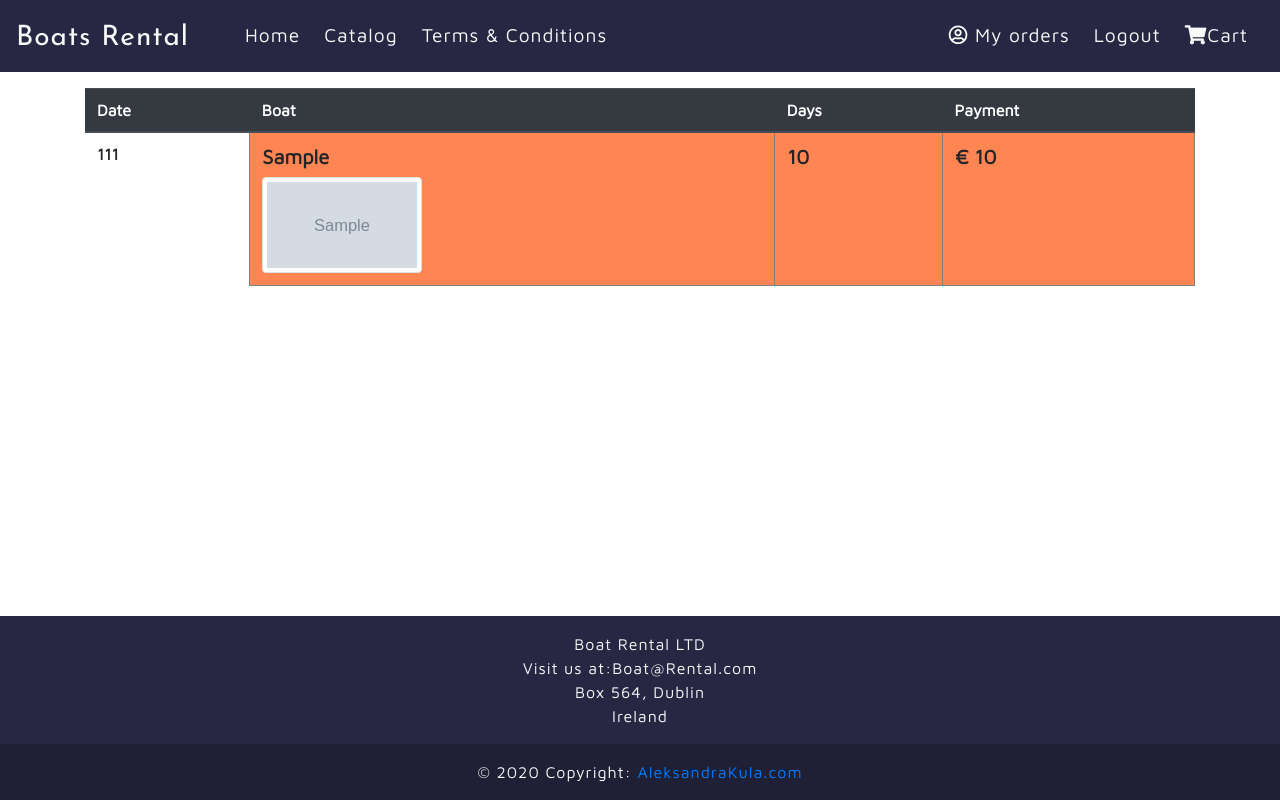
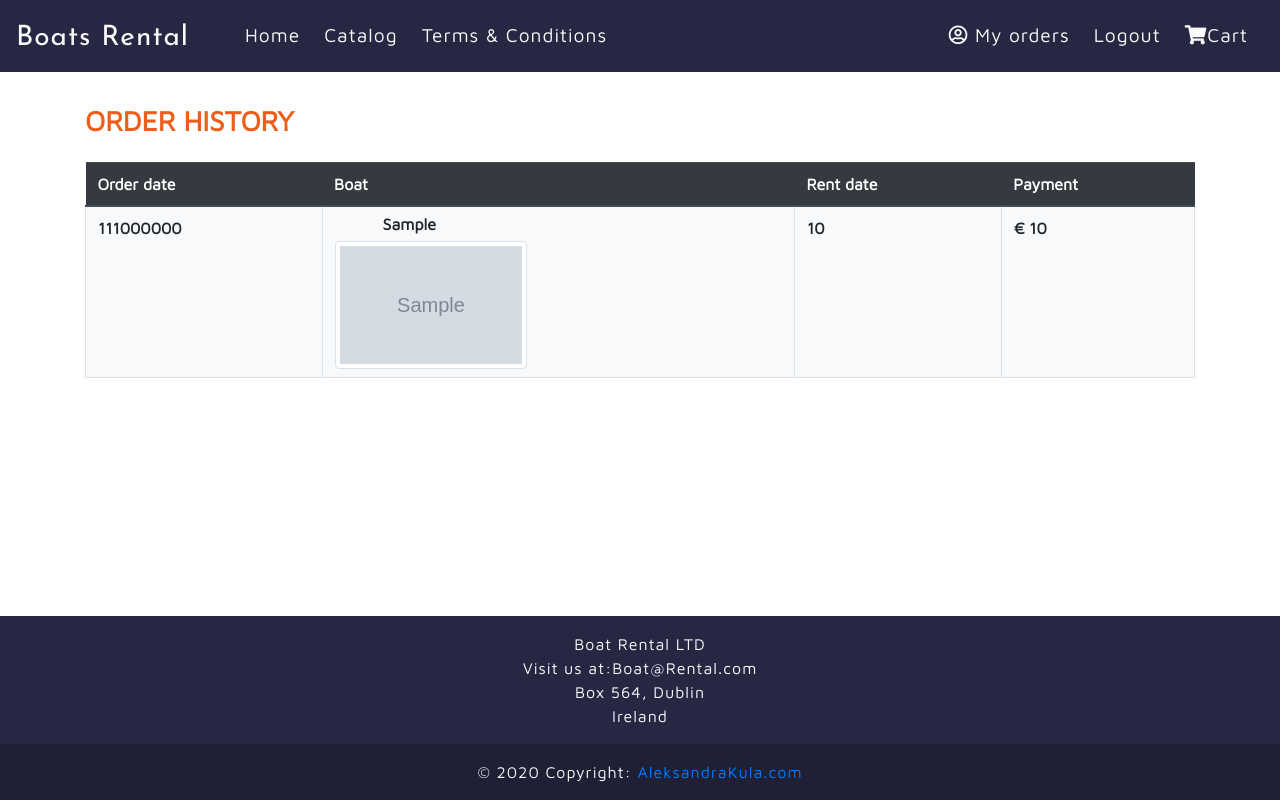
Before and after one commit to OlaQla/BoatRental, a Django app: page /accounts/profile/ in a window 1280 px wide. Run offline with Django 3.2, Linux system fonts and the light colour scheme; a user stored in the database is signed in; tables that the repository leaves empty hold one stand-in row (values such as "Sample post"); grey boxes marked "Sample" are stand-in pictures; some libraries are stand-ins or nearby versions.

Commit message:
added styles to profile - order history html

```diff
--- a/accounts/templates/profile.html
+++ b/accounts/templates/profile.html
@@ -5,32 +5,39 @@
 {% block page_title %}{{ user }}'s Profile{% endblock %}
 
 {% block content %}
-<div class="top-padding-container container">
-    <table class="table p-5">
+<div class="top-padding-container container pb-5">
+    <h3 class="py-3 text-uppercase font-weight-bold heading-orange">Order history</h3>
+    <div class="row m-auto">
+        <table class="table table-responsive-xs table-responsive-sm">
             <thead class="thead-dark">
                 <tr>
-                <th scope="col">Date</th>
+                    <th scope="col">Order date</th>
                     <th scope="col">Boat</th>
-                <th scope="col">Days</th>
+                    <th scope="col">Rent date</th>
                     <th scope="col">Payment</th>
                 </tr>
             </thead>
             <tbody>
                 {% for item in orders %}
                 <tr>
-                <th scope="row">111</th>
-                <td>
+                    <th class="bg-light shopping-hist" scope="row">111000000</th>
+                    <td class="bg-light shopping-hist py-2">
                         <figure">
-                        <figcaption class="font-weight-bold h5">{{ item.boat.model }}</figcaption>
-                        <img class="image-orders img-thumbnail image-fluid" src="{{ MEDIA_URL }}{{ item.boat.image }}"
+                            <figcaption class="font-weight-bold mx-5 pb-2">{{ item.boat.model }}</figcaption>
+                            <img class="image-hist img-thumbnail" src="{{ MEDIA_URL }}{{ item.boat.image }}"
                                 alt="boat image">
                             </figure>
                     </td>
-                <td class="font-weight-bold h5">{{ item.quantity }}</td>
-                <td class="font-weight-bold h5">&#8364 {{ item.subtotal }}</td>
+                    <td class="font-weight-bold bg-light shopping-hist">{{ item.quantity }}</td>
+                    <td class="font-weight-bold bg-light shopping-hist">
+                        <p>&#8364 {{ item.subtotal }}</p>
+                    </td>
                 </tr>
                 {% endfor %}
             </tbody>
         </table>
     </div>
+    <!--end row-->
+</div>
+<!--end container-->
 {% endblock %}
--- a/accounts/templates/registration.html
+++ b/accounts/templates/registration.html
@@ -16,7 +16,6 @@
         {{ registration_form | crispy }}
         <div class="row d-flex justify-content-center">
         <!-- sign up button -->
-        <button type="submit" class="btn btn-register">Sign up</button>
         <button type="submit" class="btn btn-orange">Sign up</button>
     </div>
     </form>
--- a/static/css/styles.css
+++ b/static/css/styles.css
@@ -279,11 +279,19 @@ a:visited {
   width: 10rem;
   height: 6rem;
 }
-
+.image-hist {
+  width: 12rem;
+  height:8rem;
+}
 .image-cart {
   width: 23rem;
   height: 14rem;
 }
+
+.table td.shopping-hist, th.shopping-hist{
+  border: 1px solid #dee2e6;
+}
+
 
 /* media responsive design */
 @media (min-width: 768px) {
@@ -298,6 +306,11 @@ a:visited {
   .img-details {
     height: 30rem;
   }
+
+  .btn-search{
+    width: 7rem;
+    height: 4rem;
+  }
 }
 @media (min-width: 992px) {
 }
```
Also changed, not shown: boats/templates/boats.html (+22 -6 lines), boats/views.py (+8 -6 lines), tests/test_forms.py (+1 -1 lines). Lines whose indentation alone changed are shown as unchanged.
